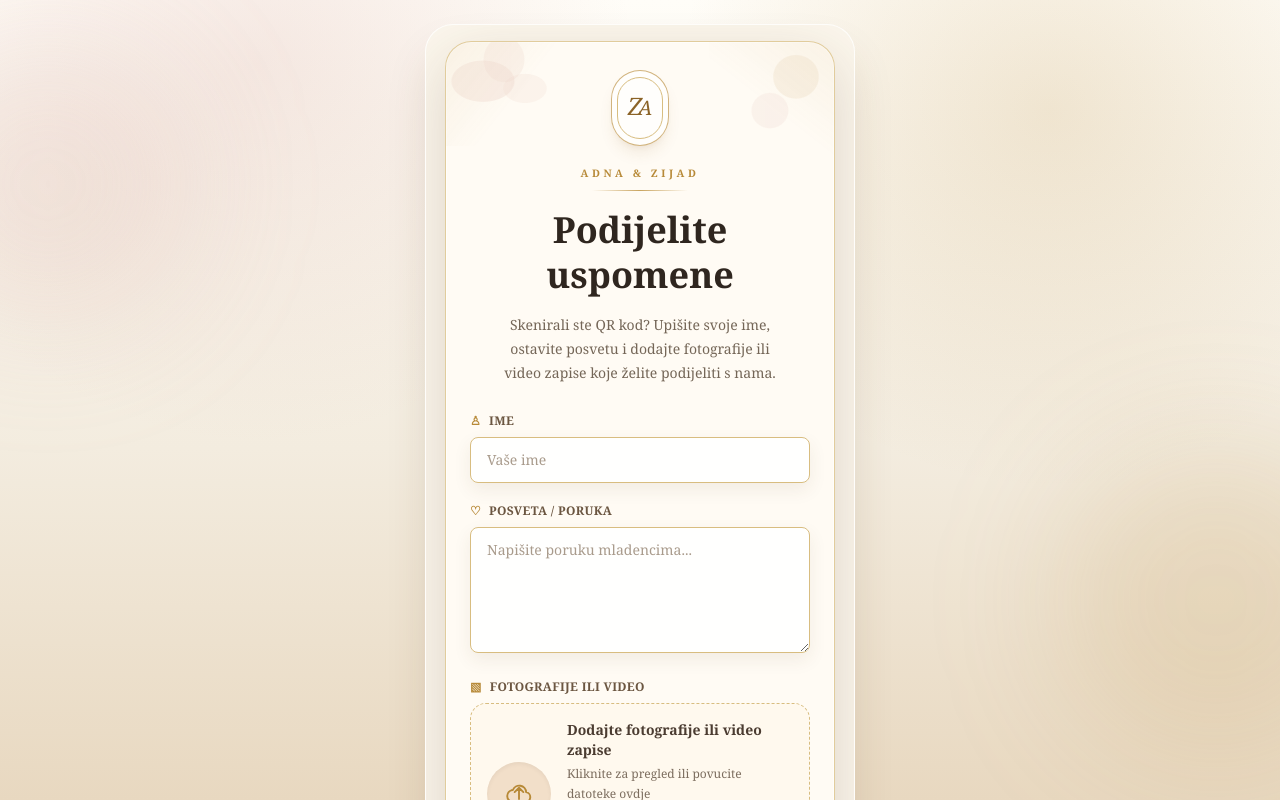
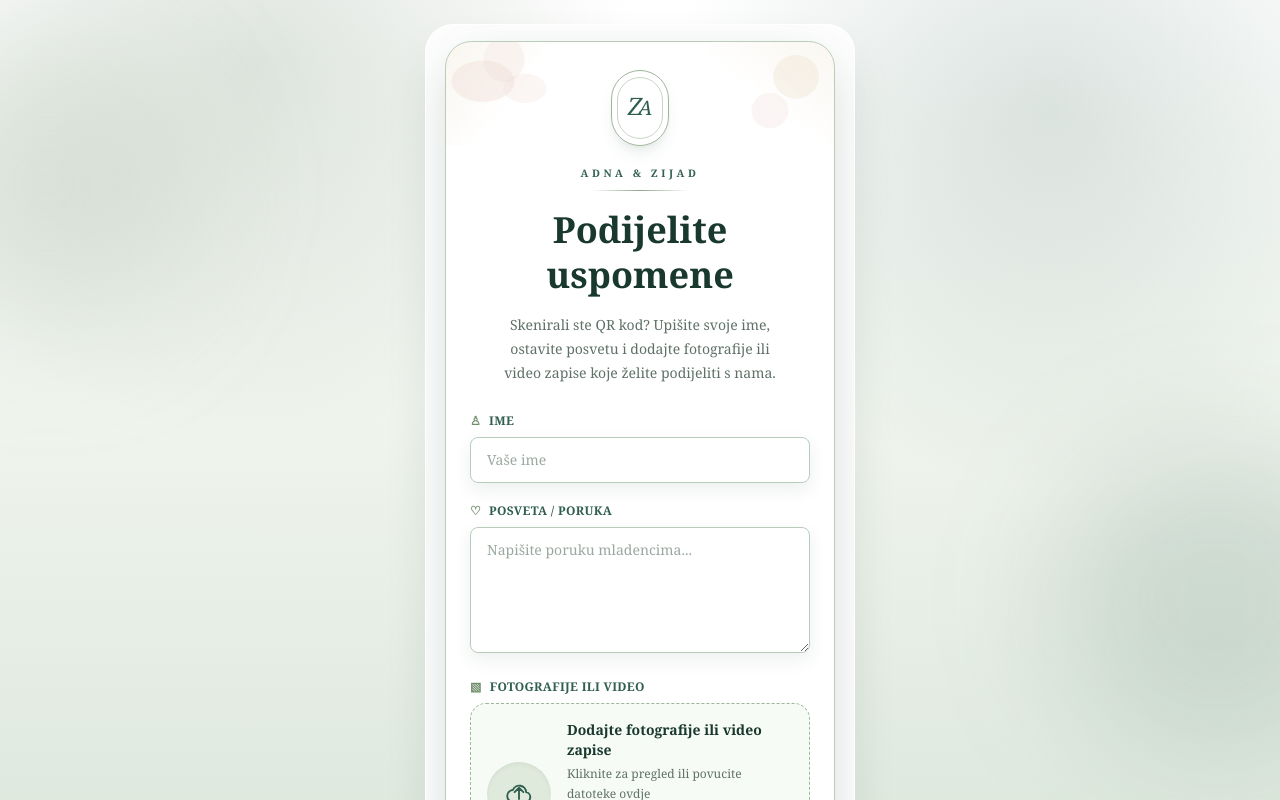
Before and after one commit to Adnich/wedding-memory-app, a Next.js app: page / in a window 1280 px wide. Both pictures are taken after a click on the button "Otvori digitalnu kovertu". Shown: the top 800 px of the page. Built offline with nearby package versions, Linux system fonts and the light colour scheme.

Commit message:
Switch wedding design to green white theme

```diff
--- a/app/page.tsx
+++ b/app/page.tsx
@@ -50,13 +50,13 @@ export default function HomePage() {
   }
 
   return (
-    <main className="invite-root min-h-screen overflow-x-hidden bg-[#f3ecdf] text-[#302820]">
+    <main className="invite-root min-h-screen overflow-x-hidden bg-[#eef3ec] text-[#19382e]">
       <style jsx global>{`
         .invite-root {
-          --gold: #b78937;
-          --gold-soft: #ead2a1;
-          --ink: #302820;
-          --muted: #746657;
+          --gold: #315f4f;
+          --gold-soft: #dbe8de;
+          --ink: #19382e;
+          --muted: #5f7167;
           font-family: Georgia, "Times New Roman", serif;
         }
 
@@ -166,20 +166,20 @@ export default function HomePage() {
         }
       `}</style>
 
-      <div className="pointer-events-none fixed inset-0 bg-[radial-gradient(circle_at_20%_8%,rgba(216,170,162,0.24),transparent_30%),radial-gradient(circle_at_82%_14%,rgba(183,137,55,0.18),transparent_30%),linear-gradient(180deg,#fffdf8_0%,#f3ecdf_56%,#e8d8c0_100%)]" />
-      <div className="pointer-events-none fixed -left-24 top-10 h-72 w-72 rounded-full bg-[#d8aaa2]/20 blur-3xl" />
-      <div className="pointer-events-none fixed -right-24 bottom-10 h-80 w-80 rounded-full bg-[#b78937]/15 blur-3xl" />
+      <div className="pointer-events-none fixed inset-0 bg-[radial-gradient(circle_at_20%_8%,rgba(112,137,111,0.22),transparent_30%),radial-gradient(circle_at_82%_14%,rgba(49,95,79,0.16),transparent_30%),linear-gradient(180deg,#ffffff_0%,#eef3ec_56%,#dfe9de_100%)]" />
+      <div className="pointer-events-none fixed -left-24 top-10 h-72 w-72 rounded-full bg-[#9fb59d]/25 blur-3xl" />
+      <div className="pointer-events-none fixed -right-24 bottom-10 h-80 w-80 rounded-full bg-[#315f4f]/15 blur-3xl" />
 
       <section
         className={`relative mx-auto flex min-h-screen w-full max-w-5xl items-center justify-center px-2 py-2 sm:px-6 sm:py-6 ${
           opened ? "opened items-start sm:items-center" : ""
         }`}
       >
-        <div className="invitation-frame relative overflow-hidden rounded-[1.7rem] border border-white/75 bg-[#fbf6ec] shadow-2xl shadow-[#5a3a18]/20">
+        <div className="invitation-frame relative overflow-hidden rounded-[1.7rem] border border-white/85 bg-white shadow-2xl shadow-[#19382e]/15">
           <button
             type="button"
             onClick={() => setOpened(true)}
-            className="cover-button absolute inset-0 z-30 block h-full w-full cursor-pointer overflow-hidden focus:outline-none focus:ring-4 focus:ring-[#b78937]/25"
+            className="cover-button absolute inset-0 z-30 block h-full w-full cursor-pointer overflow-hidden focus:outline-none focus:ring-4 focus:ring-[#315f4f]/25"
             aria-label="Otvori digitalnu kovertu"
           >
             <img
@@ -191,10 +191,10 @@ export default function HomePage() {
           </button>
 
           <div className="letter-content relative z-10 p-3 sm:p-4">
-            <div className="memory-card relative mx-auto max-w-[390px] overflow-hidden rounded-[1.65rem] border border-[#d5b878]/70 bg-[#fffbf4]/96 px-5 py-7 shadow-[0_18px_55px_rgba(89,63,33,0.18),inset_0_0_0_1px_rgba(255,255,255,0.78)] sm:px-6">
+            <div className="memory-card relative mx-auto max-w-[390px] overflow-hidden rounded-[1.65rem] border border-[#b9cbb9] bg-white/96 px-5 py-7 shadow-[0_18px_55px_rgba(25,56,46,0.16),inset_0_0_0_1px_rgba(255,255,255,0.9)] sm:px-6">
               <div className="relative z-10 text-center">
-                <div className="mx-auto flex h-[76px] w-[58px] items-center justify-center rounded-full border border-[#c6a15e]/80 bg-white/75 shadow-lg shadow-[#8b5d1e]/10">
-                  <div className="flex h-[62px] w-[46px] items-center justify-center rounded-full border border-[#d8bd80] text-[#8b6327]">
+                <div className="mx-auto flex h-[76px] w-[58px] items-center justify-center rounded-full border border-[#9fb59d] bg-white/85 shadow-lg shadow-[#315f4f]/10">
+                  <div className="flex h-[62px] w-[46px] items-center justify-center rounded-full border border-[#c7d6c5] text-[#315f4f]">
                     <span className="script text-2xl italic leading-none">
                       Z
                       <span className="-ml-1 text-xl">A</span>
@@ -202,14 +202,14 @@ export default function HomePage() {
                   </div>
                 </div>
 
-                <p className="mt-5 text-[0.65rem] font-bold uppercase tracking-[0.34em] text-[#b78937]">
+                <p className="mt-5 text-[0.65rem] font-bold uppercase tracking-[0.34em] text-[#315f4f]">
                   Adna & Zijad
                 </p>
-                <div className="mx-auto mt-2 h-px w-24 bg-gradient-to-r from-transparent via-[#c9a45f] to-transparent" />
-                <h1 className="mt-4 text-3xl font-semibold leading-tight text-[#2f261f] sm:text-4xl">
+                <div className="mx-auto mt-2 h-px w-24 bg-gradient-to-r from-transparent via-[#8fa78c] to-transparent" />
+                <h1 className="mt-4 text-3xl font-semibold leading-tight text-[#19382e] sm:text-4xl">
                   Podijelite uspomene
                 </h1>
-                <p className="mx-auto mt-4 max-w-[285px] text-center text-sm leading-6 text-[#746657]">
+                <p className="mx-auto mt-4 max-w-[285px] text-center text-sm leading-6 text-[#5f7167]">
                   Skenirali ste QR kod? Upišite svoje ime, ostavite posvetu i
                   dodajte fotografije ili video zapise koje želite podijeliti s
                   nama.
@@ -221,8 +221,8 @@ export default function HomePage() {
                 className="relative z-10 mt-7 space-y-5 text-left"
               >
                 <div>
-                  <label className="mb-2 flex items-center gap-2 text-xs font-bold uppercase tracking-wide text-[#6b5641]">
-                    <span className="text-[#b78937]" aria-hidden="true">
+                  <label className="mb-2 flex items-center gap-2 text-xs font-bold uppercase tracking-wide text-[#315f4f]">
+                    <span className="text-[#6f8d6a]" aria-hidden="true">
                       ♙
                     </span>
                     Ime
@@ -231,13 +231,13 @@ export default function HomePage() {
                     name="name"
                     required
                     placeholder="Vaše ime"
-                    className="w-full rounded-lg border border-[#d8bd80] bg-white/90 px-4 py-3 text-sm text-[#302820] shadow-[0_7px_18px_rgba(89,63,33,0.08)] outline-none transition placeholder:text-[#a99b8c] focus:border-[#b78937] focus:ring-4 focus:ring-[#b78937]/15"
+                    className="w-full rounded-lg border border-[#b9cbb9] bg-white/95 px-4 py-3 text-sm text-[#19382e] shadow-[0_7px_18px_rgba(25,56,46,0.08)] outline-none transition placeholder:text-[#9aa99f] focus:border-[#315f4f] focus:ring-4 focus:ring-[#315f4f]/15"
                   />
                 </div>
 
                 <div>
-                  <label className="mb-2 flex items-center gap-2 text-xs font-bold uppercase tracking-wide text-[#6b5641]">
-                    <span className="text-[#b78937]" aria-hidden="true">
+                  <label className="mb-2 flex items-center gap-2 text-xs font-bold uppercase tracking-wide text-[#315f4f]">
+                    <span className="text-[#6f8d6a]" aria-hidden="true">
                       ♡
                     </span>
                     Posveta / poruka
@@ -246,19 +246,19 @@ export default function HomePage() {
                     name="message"
                     rows={5}
                     placeholder="Napišite poruku mladencima..."
-                    className="w-full resize-y rounded-lg border border-[#d8bd80] bg-white/90 px-4 py-3 text-sm text-[#302820] shadow-[0_7px_18px_rgba(89,63,33,0.08)] outline-none transition placeholder:text-[#a99b8c] focus:border-[#b78937] focus:ring-4 focus:ring-[#b78937]/15"
+                    className="w-full resize-y rounded-lg border border-[#b9cbb9] bg-white/95 px-4 py-3 text-sm text-[#19382e] shadow-[0_7px_18px_rgba(25,56,46,0.08)] outline-none transition placeholder:text-[#9aa99f] focus:border-[#315f4f] focus:ring-4 focus:ring-[#315f4f]/15"
                   />
                 </div>
 
                 <div>
-                  <label className="mb-2 flex items-center gap-2 text-xs font-bold uppercase tracking-wide text-[#6b5641]">
-                    <span className="text-[#b78937]" aria-hidden="true">
+                  <label className="mb-2 flex items-center gap-2 text-xs font-bold uppercase tracking-wide text-[#315f4f]">
+                    <span className="text-[#6f8d6a]" aria-hidden="true">
                       ▧
                     </span>
                     Fotografije ili video
                   </label>
 
-                  <label className="group block cursor-pointer rounded-2xl border border-dashed border-[#d8bd80] bg-[#fff8ec]/70 p-4 transition hover:border-[#b78937] hover:bg-white">
+                  <label className="group block cursor-pointer rounded-2xl border border-dashed border-[#9fb59d] bg-[#f5faf4]/80 p-4 transition hover:border-[#315f4f] hover:bg-white">
                     <input
                       name="files"
                       type="file"
@@ -267,7 +267,7 @@ export default function HomePage() {
                       className="sr-only"
                     />
                     <span className="flex items-center gap-4">
-                      <span className="flex h-16 w-16 shrink-0 items-center justify-center rounded-full bg-[#f2dfc9] text-[#b78937] shadow-inner">
+                      <span className="flex h-16 w-16 shrink-0 items-center justify-center rounded-full bg-[#dfeadd] text-[#315f4f] shadow-inner">
                         <svg
                           width="30"
                           height="30"
@@ -292,13 +292,13 @@ export default function HomePage() {
                         </svg>
                       </span>
                       <span>
-                        <span className="block text-sm font-bold text-[#4b3c31]">
+                        <span className="block text-sm font-bold text-[#19382e]">
                           Dodajte fotografije ili video zapise
                         </span>
-                        <span className="mt-1 block text-xs leading-5 text-[#7c6d5e]">
+                        <span className="mt-1 block text-xs leading-5 text-[#5f7167]">
                           Kliknite za pregled ili povucite datoteke ovdje
                         </span>
-                        <span className="mt-3 flex flex-wrap gap-2 text-[0.62rem] font-semibold uppercase tracking-wide text-[#9a7a45]">
+                        <span className="mt-3 flex flex-wrap gap-2 text-[0.62rem] font-semibold uppercase tracking-wide text-[#315f4f]">
                           <span className="rounded-full bg-white px-2 py-1">
                             JPG, PNG, HEIC
                           </span>
@@ -313,14 +313,14 @@ export default function HomePage() {
                     </span>
                   </label>
 
-                  <p className="mt-3 text-center text-xs leading-5 text-[#746657]">
+                  <p className="mt-3 text-center text-xs leading-5 text-[#5f7167]">
                     Možete dodati više fotografija ili video zapisa odjednom.
                   </p>
                 </div>
 
                 <button
                   disabled={loading}
-                  className="group w-full rounded-xl border border-[#d5ad78] bg-gradient-to-r from-[#3b2d23] via-[#8f6646] to-[#b78937] px-5 py-4 text-base font-bold text-[#fff8ec] shadow-[0_10px_24px_rgba(91,60,31,0.26)] transition hover:-translate-y-0.5 hover:shadow-[0_16px_32px_rgba(91,60,31,0.3)] disabled:cursor-not-allowed disabled:opacity-60"
+                  className="group w-full rounded-xl border border-[#9fb59d] bg-gradient-to-r from-[#19382e] via-[#315f4f] to-[#6f8d6a] px-5 py-4 text-base font-bold text-white shadow-[0_10px_24px_rgba(25,56,46,0.24)] transition hover:-translate-y-0.5 hover:shadow-[0_16px_32px_rgba(25,56,46,0.3)] disabled:cursor-not-allowed disabled:opacity-60"
                 >
                   <span className="inline-flex items-center justify-center gap-3">
                     <span aria-hidden="true">♡</span>
@@ -344,12 +344,12 @@ export default function HomePage() {
                 </p>
               )}
 
-              <div className="relative z-10 mx-auto mt-8 flex w-32 items-center justify-center gap-2 text-[#c9a45f]">
-                <span className="h-px flex-1 bg-[#d8bd80]" />
+              <div className="relative z-10 mx-auto mt-8 flex w-32 items-center justify-center gap-2 text-[#6f8d6a]">
+                <span className="h-px flex-1 bg-[#b9cbb9]" />
                 <span className="text-sm">♥</span>
-                <span className="h-px flex-1 bg-[#d8bd80]" />
+                <span className="h-px flex-1 bg-[#b9cbb9]" />
               </div>
-              <p className="relative z-10 mx-auto mt-4 max-w-[260px] text-center text-xs italic leading-5 text-[#746657]">
+              <p className="relative z-10 mx-auto mt-4 max-w-[260px] text-center text-xs italic leading-5 text-[#5f7167]">
                 Svaka fotografija i svaka poruka ostaje kao dio naše
                 zajedničke uspomene.
               </p>
```
Also changed, not shown: 1 other file (tests, documents, lock files or other folders).
